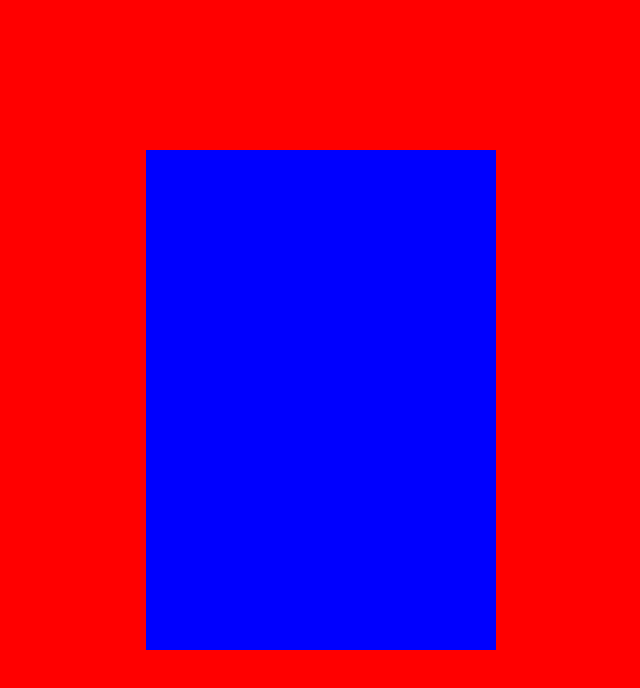
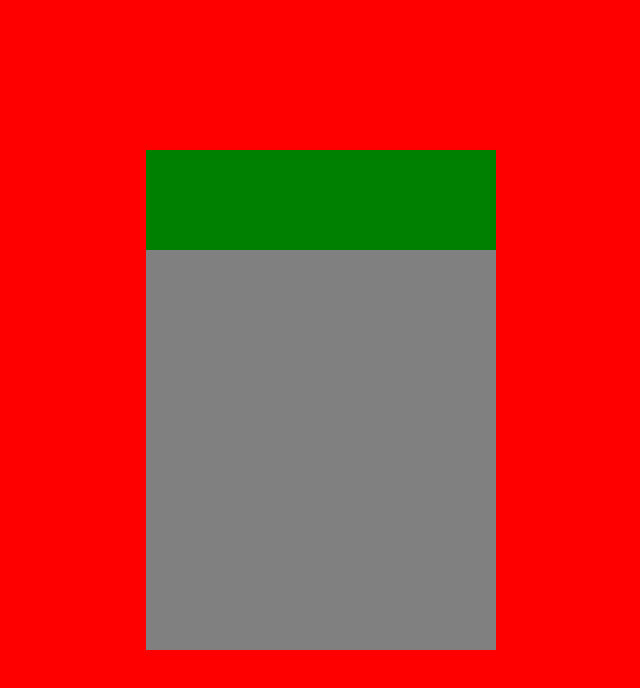
Before and after one commit to YariPL/react-calculator, a React (Create React App) app: page / in a window 1280 px wide. Shown: the top 688 px of the page, without its empty margins (319-959 px from the left). Built offline with nearby package versions, Linux system fonts and the light colour scheme.

Commit message:
created basic of structure

```diff
--- a/src/App.css
+++ b/src/App.css
@@ -16,8 +16,15 @@ body {
   display: flex;
   flex-direction: column; }
   .App .Display {
-    height: 15%;
+    height: 20%;
     width: 100%;
-    color: green; }
+    background: green; }
+  .App .Buttons {
+    height: 80%;
+    width: 100%;
+    background: gray; }
+    .App .Buttons .row {
+      height: 20%;
+      width: 100%; }
 
 /*# sourceMappingURL=App.css.map */
--- a/src/App.js
+++ b/src/App.js
@@ -28,6 +28,41 @@ class Buttons extends Component {
   render() {
     return(
       <div className="Buttons">
+        <div class='row'>
+
+        </div>
+        <div class='row'>
+          <div class='ac'>
+          </div>
+          <div class='by'>
+          </div>
+          <div class='times'>
+          </div>
+        </div>
+        <div class='row'>
+          <div class='seven'>
+          </div>
+          <div class='eight'>
+          </div>
+          <div class='nine'>
+          </div>
+          <div class='minus'>
+          </div>
+        </div>
+        <div class='row'>
+          <div class='four'>
+          </div>
+          <div class='five'>
+          </div>
+          <div class='six'>
+          </div>
+          <div class='plus'>
+          </div>
+        </div>
+        <div class='row'>
+
+        </div>
+
       </div>
     )
   }
--- a/src/App.scss
+++ b/src/App.scss
@@ -17,9 +17,18 @@ body {
 	display: flex;
 	flex-direction:column;
 	.Display {
-		height: 15%;
+		height: 20%;
 		width: 100%;
-		color: green;
+		background: green;
+	}
+	.Buttons {
+		height: 80%;
+		width: 100%;
+		background: gray;
+		.row {
+			height: 20%;
+			width:100%;
+		}
+	}
 
-	}
 }
```
Also changed, not shown: 1 other file (tests, documents, lock files or other folders).
